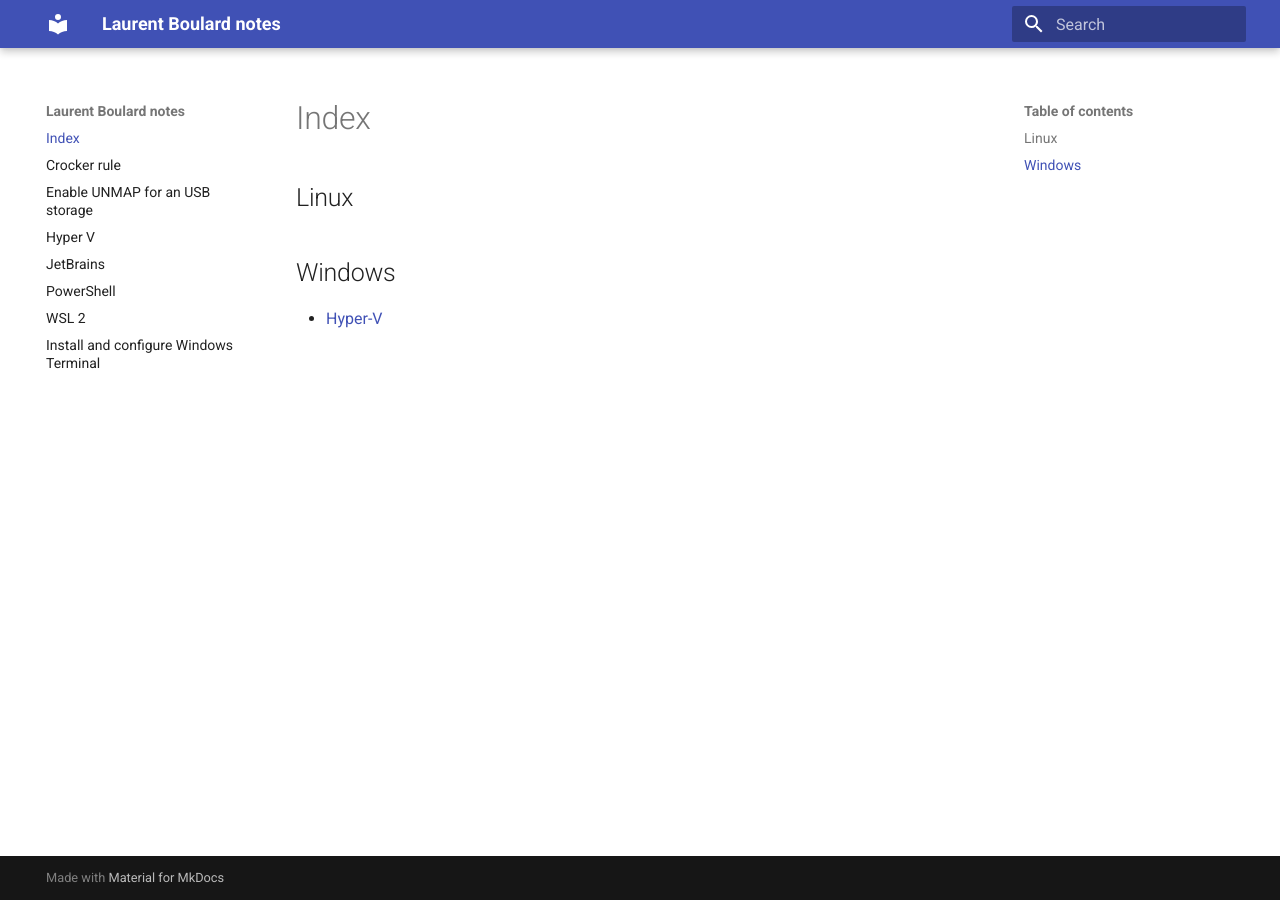
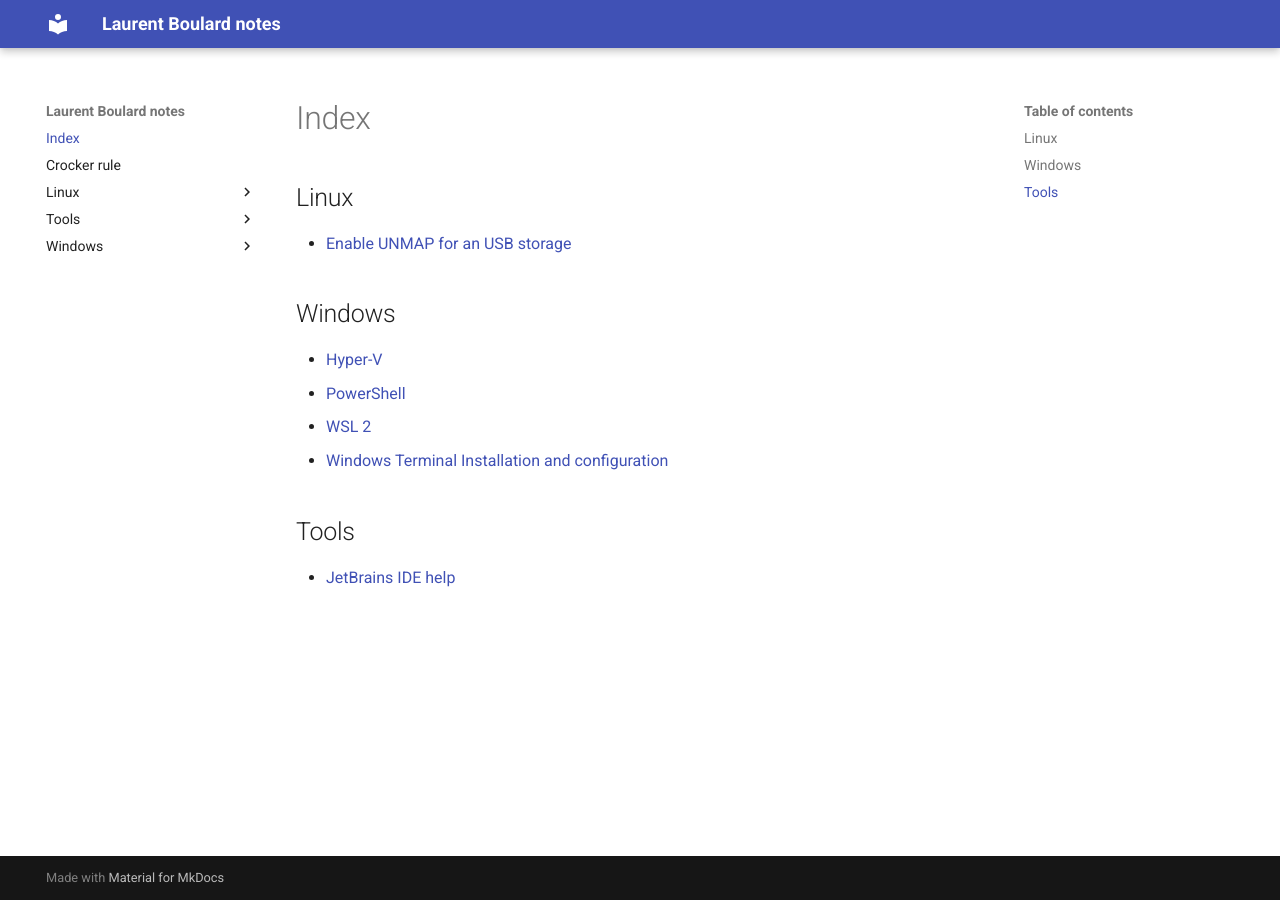
Before and after one commit to lboulard/lboulard.github.io, an MkDocs documentation site: the page built from notes/index.md, in a window 1280 px wide. Built offline with MkDocs 1.6.1 and Material for MkDocs 9.7.7, drawn with Linux system fonts in a browser that asks for light colours.

Commit message:
Update site

```diff
--- a/mkdocs.yml
+++ b/mkdocs.yml
@@ -3,8 +3,8 @@ site_url: https://lboulard.github.io
 docs_dir: notes
 theme:
   name: material
-plugin:
+plugins:
   - tags
 
 # mkdocs gh-deploy
-remote_branch: main
+remote_branch: master
--- a/notes/index.md
+++ b/notes/index.md
@@ -2,6 +2,15 @@
 
 ## Linux
 
+- [Enable UNMAP for an USB storage](linux/Enable UNMAP for an USB storage/)
+
 ## Windows
 
-- [Hyper-V](Hyper-V)
+- [Hyper-V](windows/Hyper-V/)
+- [PowerShell](windows/PowerShell/)
+- [WSL 2](windows/WSL 2/)
+- [Windows Terminal Installation and configuration](windows/wt/)
+
+## Tools
+
+- [JetBrains IDE help](tools/JetBrains/)
```
Also changed, not shown: notes/linux/Enable UNMAP for an USB storage.md (renamed from notes/Enable UNMAP for an USB storage.md), notes/tools/JetBrains.md (renamed from notes/JetBrains.md), notes/windows/Hyper-V.md (renamed from notes/Hyper-V.md), notes/windows/PowerShell.md (renamed from notes/PowerShell.md), notes/windows/WSL 2.md (renamed from notes/WSL 2.md), notes/windows/wt.md (renamed from notes/wt.md).
